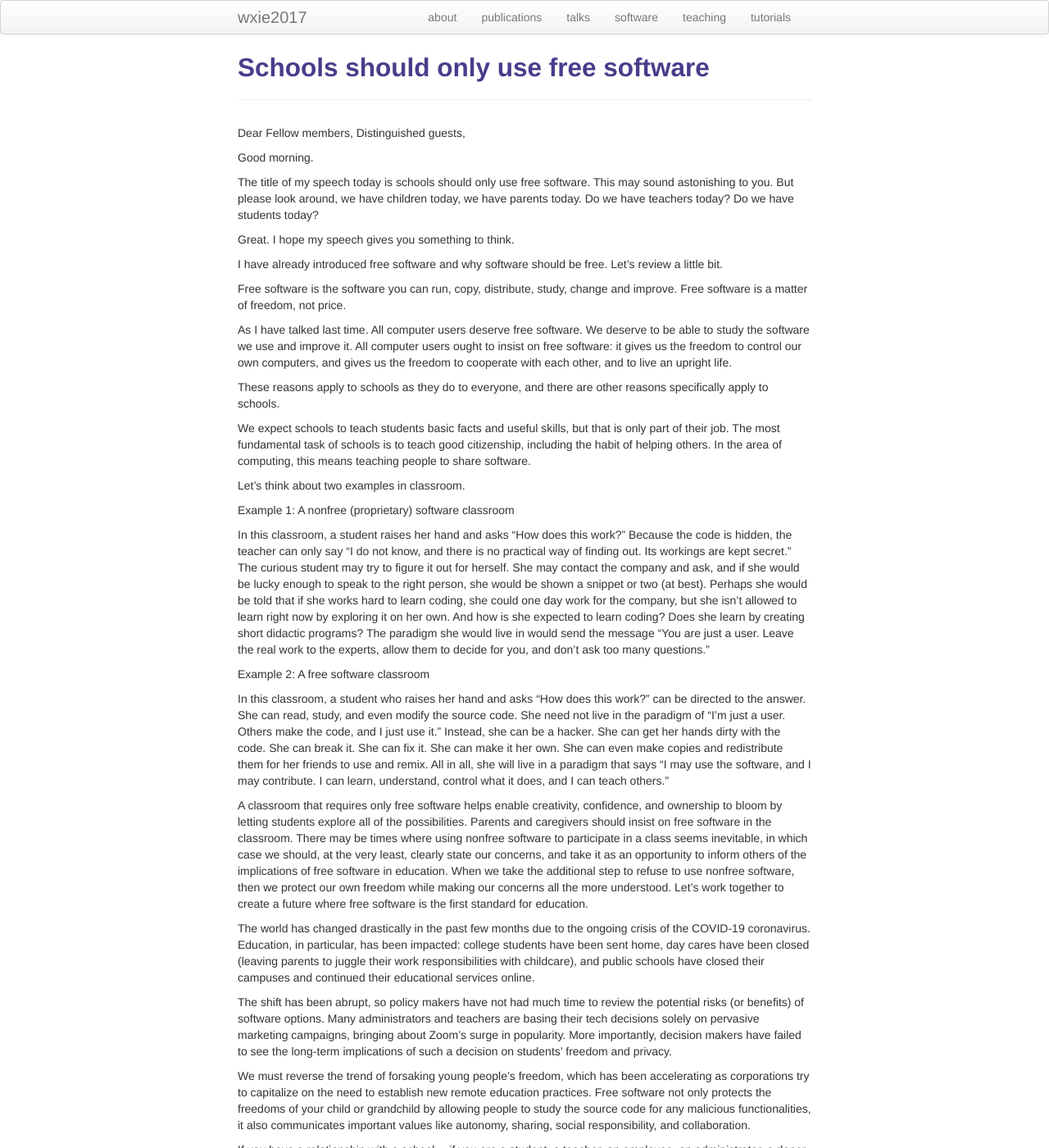
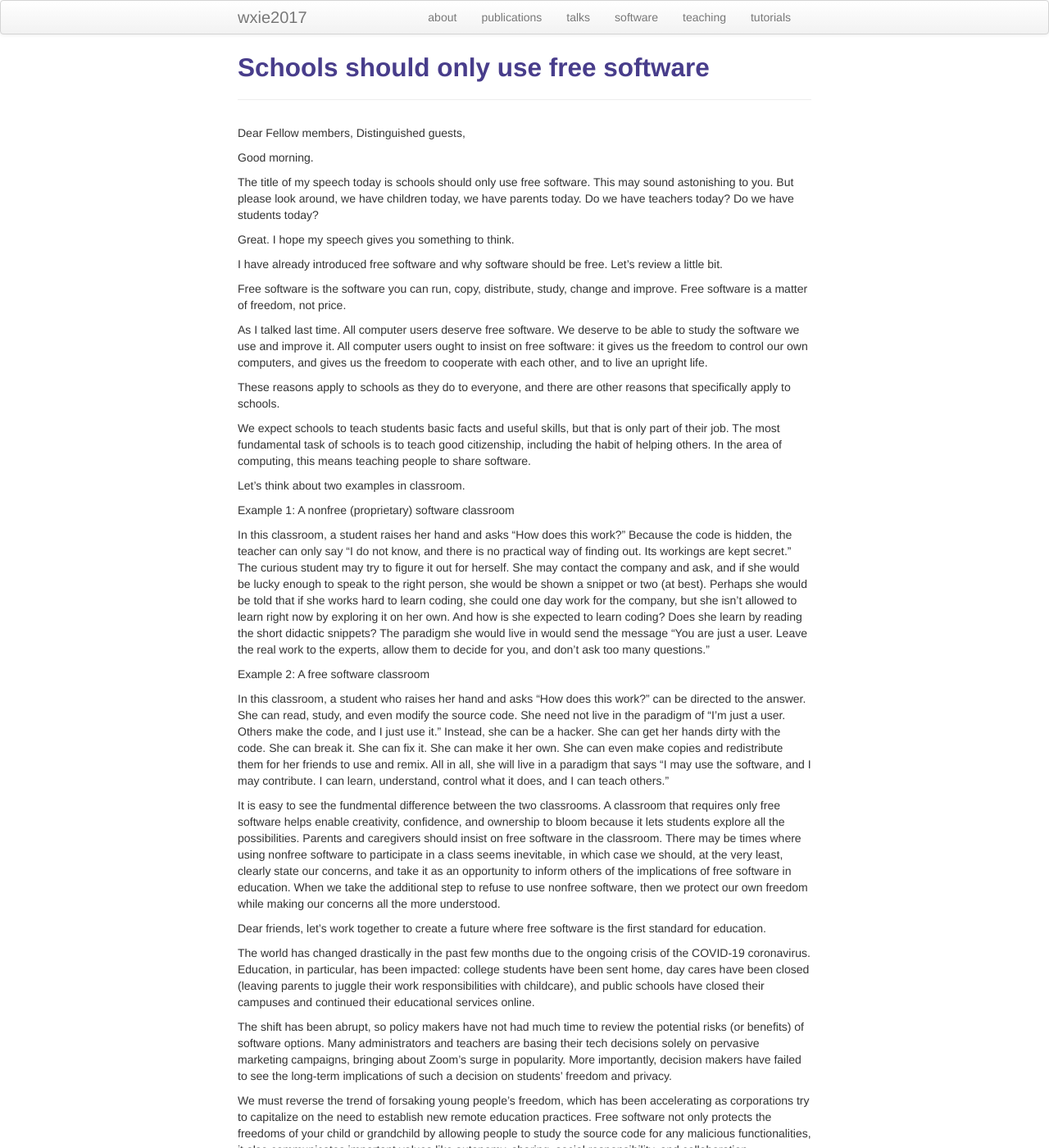
Before and after one commit to wxie2017/wxie2017.github.io, a Jekyll site: the page built from pages/speech/schools_use_free_software.md, in a window 1280 px wide and 1400 px high. Shown: the whole window at 82% size. Built offline with Jekyll 4.4.1, drawn with Linux system fonts in a browser that asks for light colours.

Commit message:
third draft

```diff
--- a/pages/speech/schools_use_free_software.md
+++ b/pages/speech/schools_use_free_software.md
@@ -22,13 +22,13 @@
 Free software is the software you can run, copy, distribute, study, change and
 improve. Free software is a matter of freedom, not price.
 
-As I have talked last time. All computer users deserve free software. We deserve
+As I talked last time. All computer users deserve free software. We deserve
 to be able to study the software we use and improve it. All computer users ought
 to insist on free software: it gives us the freedom to control our own computers,
 and gives us the freedom to cooperate with each other, and to live an upright life.
 
 These reasons apply to schools as they do to everyone, and there are other reasons
-specifically apply to schools.
+that specifically apply to schools.
 
 We expect schools to teach students basic facts and useful skills, but that is only
 part of their job. The most fundamental task of schools is to teach good citizenship,
@@ -46,9 +46,9 @@
 to speak to the right person, she would be shown a snippet or two (at best). Perhaps she
 would be told that if she works hard to learn coding, she could one day work for the
 company, but she isn't allowed to learn right now by exploring it on her own. And how
-is she expected to learn coding? Does she learn by creating short didactic programs? The
-paradigm she would live in would send the message "You are just a user. Leave the real
-work to the experts, allow them to decide for you, and don't ask too many questions."
+is she expected to learn coding? Does she learn by reading the short didactic snippets?
+The paradigm she would live in would send the message "You are just a user. Leave the
+real work to the experts, allow them to decide for you, and don't ask too many questions."
 
 Example 2: A free software classroom
 
@@ -61,15 +61,18 @@
 "I may use the software, and I may contribute. I can learn, understand, control what it
 does, and I can teach others."
 
-A classroom that requires only free software helps enable creativity, confidence, and
-ownership to bloom by letting students explore all of the possibilities. Parents and
+It is easy to see the fundmental difference between the two classrooms. A classroom
+that requires only free software helps enable creativity, confidence, and ownership
+to bloom because it lets students explore all the possibilities. Parents and
 caregivers should insist on free software in the classroom. There may be times where
 using nonfree software to participate in a class seems inevitable, in which case we
-should, at the very least, clearly state our concerns, and take it as an opportunity to
-inform others of the implications of free software in education. When we take the
+should, at the very least, clearly state our concerns, and take it as an opportunity
+to inform others of the implications of free software in education. When we take the
 additional step to refuse to use nonfree software, then we protect our own freedom
-while making our concerns all the more understood. Let's work together to create a
-future where free software is the first standard for education.
+while making our concerns all the more understood.
+
+Dear friends, let's work together to create a future where free software is the first
+standard for education.
 
 The world has changed drastically in the past few months due to the ongoing crisis
 of the COVID-19 coronavirus. Education, in particular, has been impacted: college
```
